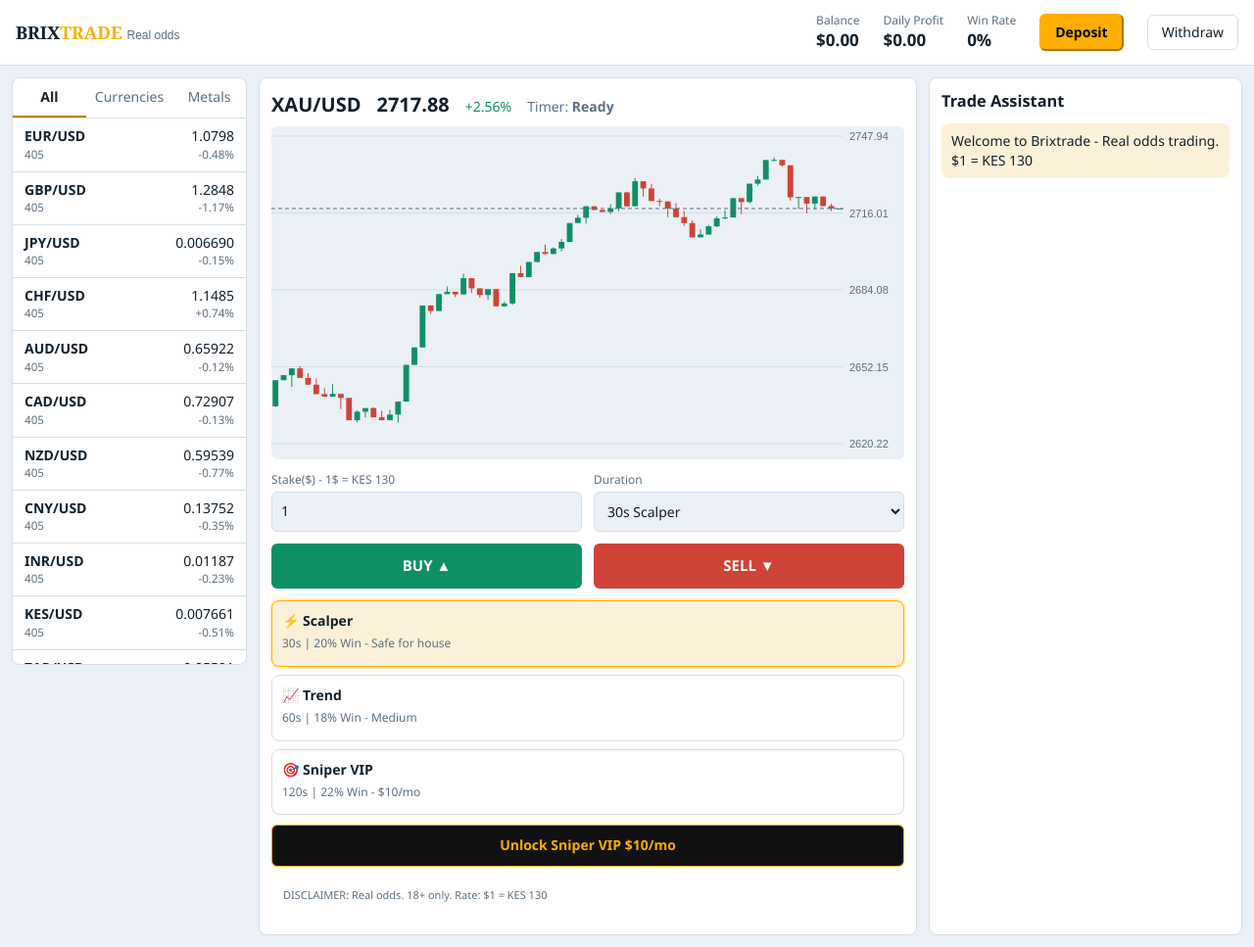
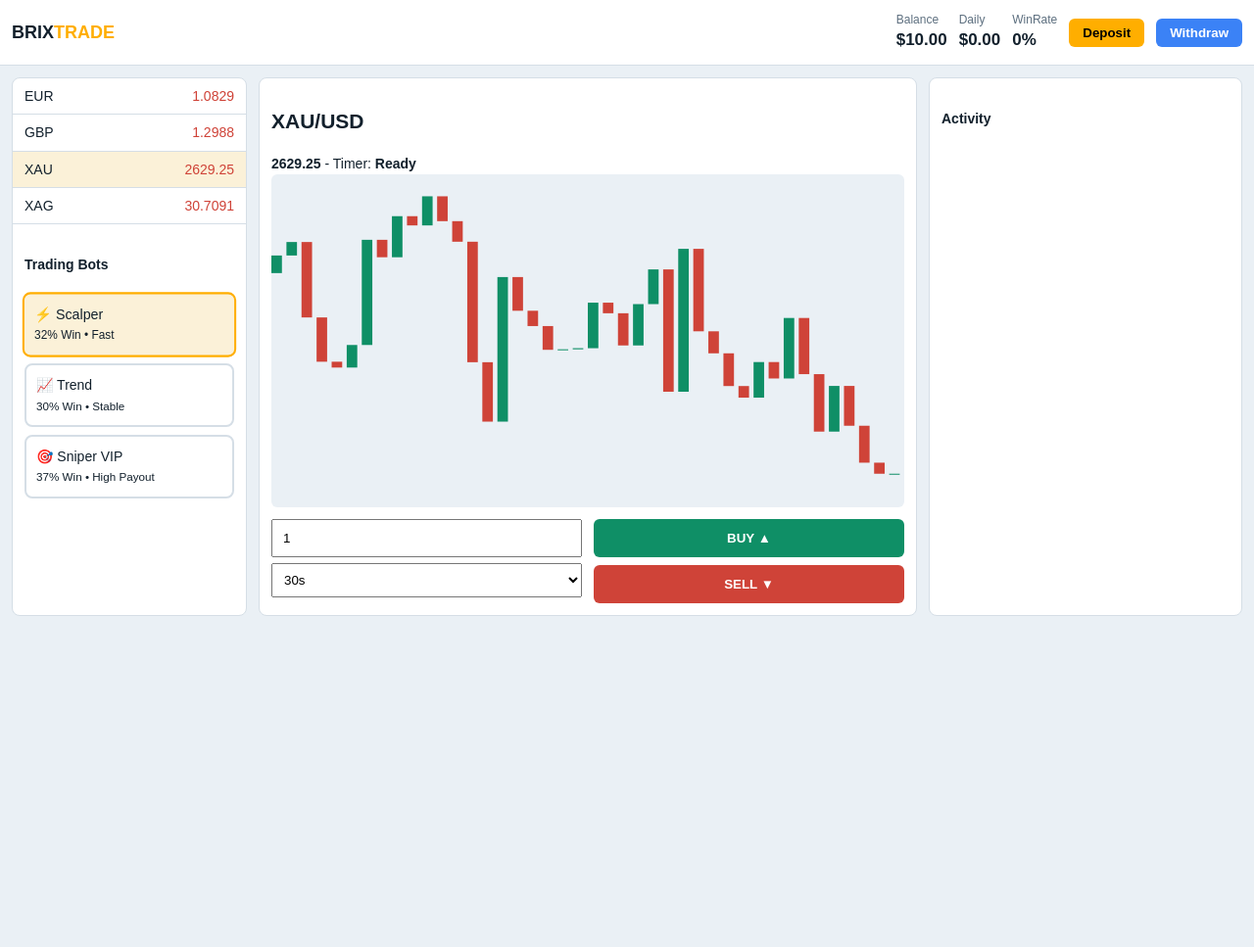
Before and after one commit to milimu-web/bixtrade, a plain HTML site: page trade.html in a window 1280 px wide. Shown: the whole page at 98% size. After the commit the page ends 800 px from the top, so only its background shows below. Drawn offline with Linux system fonts and the light colour scheme.

Commit message:
update brixtrade

```diff
--- a/trade.html
+++ b/trade.html
@@ -1,132 +1,123 @@
 <!doctype html>
 <html lang="en"><head><meta charset="utf-8">
-<meta name="viewport" content="width=device-width, initial-scale=1, viewport-fit=cover">
-<title>Brixtrade – Currency & Metals Trading</title>
+<meta name="viewport" content="width=device-width, initial-scale=1">
+<title>Brixtrade</title>
 <script src="https://js.paystack.co/v1/inline.js"></script>
 <style>
-:root{--bg:#eaf0f5;--pn:#fff;--ink:#12202c;--mut:#5d6f7f;--ln:#d5dee6;--up:#0f8f66;--dn:#cf4338;--ac:#b8841c;--acbg:#fbf1d8;--brix:#ffae00}
-*{box-sizing:border-box}
-body{margin:0;background:var(--bg);color:var(--ink);font:14px/1.45 "Segoe UI",Roboto,Helvetica,Arial,sans-serif}
-button,input,select{font:inherit;color:inherit}
-header{display:flex;flex-wrap:wrap;gap:12px 24px;align-items:center;padding:12px 16px;background:var(--pn);border-bottom:1px solid var(--ln);position:sticky;top:0;z-index:5}
-h1{font:700 18px Georgia,serif;margin:0;margin-right:auto}
-.stat small{display:block;color:var(--mut);font-size:12px}.stat b{font-size:17px;font-variant-numeric:tabular-nums}
-.btn{border:1px solid var(--ln);background:var(--pn);padding:7px 14px;border-radius:6px;cursor:pointer}
-.btn-brix{background:var(--brix);border-color:var(--brix);color:#000;font-weight:700;padding:7px 14px;border-radius:6px;cursor:pointer}
-main{display:grid;grid-template-columns:240px minmax(0,1fr) 320px;gap:12px;padding:12px}
-.pn{background:var(--pn);border:1px solid var(--ln);border-radius:8px;min-width:0}
-#list{max-height:600px;overflow:auto}
-.tabs{display:flex;border-bottom:1px solid var(--ln)}.tabs button{flex:1;border:0;background:none;padding:9px;cursor:pointer;color:var(--mut);border-bottom:2px solid transparent}
-.tabs button.on{color:var(--ink);border-color:var(--ac);font-weight:600}
-.row{display:flex;justify-content:space-between;gap:8px;padding:8px 12px;border-bottom:1px solid var(--ln);cursor:pointer;font-variant-numeric:tabular-nums}
-.row:hover,.row.on{background:var(--acbg)}.row small{color:var(--mut);display:block}
-.up{color:var(--up)}.dn{color:var(--dn)}
-#ch{padding:12px}.ttl{display:flex;flex-wrap:wrap;gap:6px 16px;align-items:baseline}.ttl h2{margin:0;font-size:20px}
-#cv{width:100%;height:340px;display:block;margin-top:8px;background:var(--bg);border-radius:6px}
-#tk{display:grid;grid-template-columns:1fr 1fr;gap:12px;margin-top:12px}
-#tk label{font-size:12px;color:var(--mut);display:block;margin-bottom:4px}
-input,select{width:100%;padding:9px;border:1px solid var(--ln);background:var(--bg);border-radius:6px}
-.buy,.sell{border:0;border-radius:6px;padding:12px;font-weight:800;color:#fff;cursor:pointer;font-size:15px}.buy{background:var(--up)}.sell{background:var(--dn)}
-.bots{display:grid;grid-template-columns:1fr;gap:8px;margin-top:12px}
-.bot-card{border:1px solid var(--ln);padding:10px;border-radius:8px;cursor:pointer;background:var(--pn)}
-.bot-card.active{border-color:var(--brix);background:var(--acbg);box-shadow:0 0 0 2px rgba(255,174,0,0.2)}
-.bot-card h3{margin:0;font-size:14px}.bot-card p{margin:4px 0;font-size:12px;color:var(--mut)}
-.btn-vip{width:100%;margin-top:10px;background:#111;color:var(--brix);border:1px solid var(--brix);padding:10px;border-radius:6px;cursor:pointer;font-weight:700}
-.disclaimer{padding:10px 12px;font-size:11px;color:var(--mut)}
-@media(max-width:1000px){main{grid-template-columns:1fr}#list{max-height:240px}}
+:root{--bg:#eaf0f5;--pn:#fff;--ink:#12202c;--mut:#5d6f7f;--ln:#d5dee6;--up:#0f8f66;--dn:#cf4338;--brix:#ffae00;--acbg:#fbf1d8}
+*{box-sizing:border-box}body{margin:0;background:var(--bg);color:var(--ink);font:14px/1.45 sans-serif}
+header{display:flex;gap:12px;align-items:center;padding:12px;background:var(--pn);border-bottom:1px solid var(--ln);position:sticky;top:0;z-index:5}
+h1{margin:0;margin-right:auto;font-size:18px}
+.stat small{display:block;color:var(--mut);font-size:12px}.stat b{font-size:17px}
+.btn-brix{background:var(--brix);border:0;padding:7px 14px;border-radius:6px;font-weight:700;cursor:pointer}
+main{display:grid;grid-template-columns:240px 1fr 320px;gap:12px;padding:12px}
+.pn{background:var(--pn);border:1px solid var(--ln);border-radius:8px}
+#cv{width:100%;height:340px;display:block;background:var(--bg);border-radius:6px}
+.buy,.sell{border:0;border-radius:6px;padding:12px;font-weight:800;color:#fff;cursor:pointer;width:100%}.buy{background:var(--up)}.sell{background:var(--dn)}
+.bot-card{border:2px solid var(--ln);padding:10px;border-radius:8px;cursor:pointer;margin-top:8px;background:#fff;transition:.2s}.bot-card.active{border-color:var(--brix);background:var(--acbg);transform:scale(1.02)}
+.row{display:flex;justify-content:space-between;padding:8px 12px;border-bottom:1px solid var(--ln);cursor:pointer}.row.on{background:var(--acbg)}.up{color:var(--up)}.dn{color:var(--dn)}
+/* BEAUTIFUL POPUP */
+#popup{position:fixed;inset:0;background:rgba(0,0,0,0.7);display:none;align-items:center;justify-content:center;z-index:100;backdrop-filter:blur(4px)}
+#popup.show{display:flex}
+#popupBox{background:#fff;padding:28px;border-radius:16px;text-align:center;min-width:320px;max-width:90%;animation:pop.3s cubic-bezier(.175,.885,.32,1.275);box-shadow:0 20px 40px rgba(0,0,0,.3)}
+#popupBox.win{border-top:6px solid var(--up)}#popupBox.lose{border-top:6px solid var(--dn)}#popupBox.deposit{border-top:6px solid var(--brix)}#popupBox.withdraw{border-top:6px solid #3b82f6}
+#popupIcon{font-size:48px;margin-bottom:10px}
+#popTitle{margin:8px 0;font-size:22px}#popMsg{color:var(--mut);margin:10px 0 18px;line-height:1.5;white-space:pre-line}
+@keyframes pop{from{transform:scale(.7);opacity:0}to{transform:scale(1);opacity:1}}
 </style></head><body>
-<header><h1>BRIX<span style="color:var(--brix)">TRADE</span> <small style="font:12px sans-serif;color:var(--mut)">Real odds</small></h1>
-<div class="stat"><small>Balance</small><b id="balance">$0.00</b></div><div class="stat"><small>Daily Profit</small><b id="dailyProfit">$0.00</b></div><div class="stat"><small>Win Rate</small><b id="winRate">0%</b></div>
-<button class="btn-brix" onclick="depositWithPaystack()">Deposit</button><button class="btn" onclick="withdraw()">Withdraw</button></header>
+<div id="popup" onclick="closePopup()"><div id="popupBox" onclick="event.stopPropagation()"><div id="popupIcon"></div><h2 id="popTitle"></h2><p id="popMsg"></p><button class="btn-brix" style="width:100%;padding:12px;font-size:15px" onclick="closePopup()">Continue</button></div></div>
+
+<header><h1>BRIX<span style="color:var(--brix)">TRADE</span></h1>
+<div class="stat"><small>Balance</small><b id="balance">$10.00</b></div>
+<div class="stat"><small>Daily</small><b id="dailyProfit">$0.00</b></div>
+<div class="stat"><small>WinRate</small><b id="winRate">0%</b></div>
+<button class="btn-brix" onclick="depositWithPaystack()">Deposit</button>
+<button class="btn-brix" style="background:#3b82f6;color:#fff" onclick="withdrawNow()">Withdraw</button>
+</header>
+
 <main>
-<aside class="pn" id="list"><div class="tabs" id="ft"><button class="on" data-f="all">All</button><button data-f="fx">Currencies</button><button data-f="mt">Metals</button></div><div id="il"></div></aside>
-<section class="pn" id="ch">
-<div class="ttl"><h2 id="sn">-</h2><b id="sp" style="font-size:20px">-</b><span id="sc"></span><span style="color:var(--mut)" id="sq">Timer: <b id="timer">Ready</b></span></div>
+<aside class="pn" style="max-height:600px;overflow:auto"><div id="il"></div>
+<div style="padding:12px">
+<h4>Trading Bots</h4>
+<div class="bot-card active" id="bot-scalper" onclick="selectBot('scalper')">⚡ Scalper<br><small>32% Win • Fast</small></div>
+<div class="bot-card" id="bot-trend" onclick="selectBot('trend')">📈 Trend<br><small>30% Win • Stable</small></div>
+<div class="bot-card" id="bot-sniper" onclick="selectBot('sniper')">🎯 Sniper VIP<br><small>37% Win • High Payout</small></div>
+</div>
+</aside>
+<section class="pn" style="padding:12px">
+<h2 id="sn">XAU/USD</h2><b id="sp"></b> <span id="sc"></span> - Timer: <b id="timer">Ready</b>
 <canvas id="cv"></canvas>
-<div id="tk">
-<div><label>Stake($) - 1$ = KES 130</label><input id="stake" type="number" min="1" step="1" value="1"></div>
-<div><label>Duration</label><select id="duration"><option value="30">30s Scalper</option><option value="60">60s Trend</option><option value="120">120s Sniper VIP</option></select></div>
-<button class="buy" onclick="startTrade('BUY')">BUY ▲</button><button class="sell" onclick="startTrade('SELL')">SELL ▼</button>
+<div style="display:grid;grid-template-columns:1fr 1fr;gap:12px;margin-top:12px">
+<div><input id="stake" style="width:100%;padding:10px" type="number" value="1" min="1"><select id="duration" style="width:100%;margin-top:6px;padding:8px"><option value="30">30s</option><option value="60">60s</option><option value="120">120s VIP</option></select></div>
+<div style="display:grid;gap:8px"><button class="buy" onclick="startTrade('BUY')">BUY ▲</button><button class="sell" onclick="startTrade('SELL')">SELL ▼</button></div>
 </div>
-<div class="bots">
-<div class="bot-card active" onclick="selectBot('scalper', this)"><h3>⚡ Scalper</h3><p>30s | 20% Win - Safe for house</p></div>
-<div class="bot-card" onclick="selectBot('trend', this)"><h3>📈 Trend</h3><p>60s | 18% Win - Medium</p></div>
-<div class="bot-card" onclick="selectBot('sniper', this)"><h3>🎯 Sniper VIP</h3><p>120s | 22% Win - $10/mo</p></div>
-</div>
-<button class="btn-vip" onclick="subscribe()">Unlock Sniper VIP $10/mo</button>
-<p class="disclaimer">DISCLAIMER: Real odds. 18+ only. Rate: $1 = KES 130</p>
 </section>
-<aside class="pn" style="padding:12px"><h3 style="margin:0 0 10px 0">Trade Assistant</h3><div id="msgs" style="display:flex;flex-direction:column;gap:8px;max-height:500px;overflow:auto"></div></aside>
+<aside class="pn" style="padding:12px"><h4>Activity</h4><div id="msgs"></div></aside>
 </main>
+
 <script>
-const PAYSTACK_KEY = "pk_test_22b6fc1db38418de37247a7c48d3f8b32edfd2e2";
-let demoBalance = 0;
-let tradeTimer = null;
-let wins=0, trades=0;
-const USD_TO_KES = 130;
+const PAYSTACK_KEY="pk_test_22b6fc1db38418de37247a7c48d3f8b32edfd2e2";
+let demoBalance=10, tradeTimer=null, wins=0, trades=0, entryPrice=0, activeBot="scalper";
 const $=id=>document.getElementById(id);
-const AS=[["EUR","Euro",1.085,"fx"],["GBP","British Pound",1.30,"fx"],["JPY","Japanese Yen",.0067,"fx"],["CHF","Swiss Franc",1.14,"fx"],["AUD","Australian Dollar",.66,"fx"],["CAD","Canadian Dollar",.73,"fx"],["NZD","New Zealand Dollar",.60,"fx"],["CNY","Chinese Yuan",.138,"fx"],["INR","Indian Rupee",.0119,"fx"],["KES","Kenyan Shilling",.0077,"fx"],["ZAR","South African Rand",.056,"fx"],["NGN","Nigerian Naira",.00065,"fx"],["AED","UAE Dirham",.272,"fx"],["SGD","Singapore Dollar",.76,"fx"],["HKD","Hong Kong Dollar",.128,"fx"],["BRL","Brazilian Real",.18,"fx"],["MXN","Mexican Peso",.05,"fx"],["TRY","Turkish Lira",.029,"fx"],["SEK","Swedish Krona",.095,"fx"],["NOK","Norwegian Krone",.092,"fx"],["XAU","Gold (oz)",2650,"mt"],["XAG","Silver (oz)",31.5,"mt"],["XPT","Platinum (oz)",980,"mt"],["XPD","Palladium (oz)",1010,"mt"],["XCU","Copper (lb)",4.3,"mt"]].map(([k,n,p,t])=>({k,n,p0:p,p,t,v:t=="mt"?.0009:.0004,s:[]}));
+const AS=[["EUR","Euro",1.085,"fx"],["GBP","Pound",1.30,"fx"],["XAU","Gold",2650,"mt"],["XAG","Silver",31.5,"mt"]].map(([k,n,p,t])=>({k,n,p0:p,p,t,v:t=="mt"?.0009:.0004,s:[]}));
 const M=Object.fromEntries(AS.map(a=>[a.k,a]));
 const rn=()=>Math.sqrt(-2*Math.log(1-Math.random()))*Math.cos(6.2832*Math.random());
 function step(a){a.p*=Math.exp(a.v*rn()-.0005*Math.log(a.p/a.p0));const c=a.s[a.s.length-1];c.c=a.p;c.h=Math.max(c.h,a.p);c.l=Math.min(c.l,a.p)}
-AS.forEach(a=>{a.s=[{o:a.p,h:a.p,l:a.p,c:a.p}];a.n=0;for(let i=0;i<400;i++){step(a);if(++a.n%5==0)a.s.push({o:a.p,h:a.p,l:a.p,c:a.p})}});
-let sel="XAU",flt="all";
-const fp=p=>p.toFixed(p>=100?2:p>=1?4:p>=.01?5:6);
-function ui_design(){
- $("il").innerHTML="";AS.filter(a=>flt=="all"||a.t==flt).forEach(a=>{const ch=(a.p/a.s[0].o-1)*100,r=document.createElement("div");r.className="row"+(a.k==sel?" on":"");r.innerHTML=`<span><b>${a.k}/USD</b><small>${a.n}</small></span><span style="text-align:right">${fp(a.p)}<small class="${ch>=0?"up":"dn"}">${ch>=0?"+":""}${ch.toFixed(2)}%</small></span>`;r.onclick=()=>{sel=a.k;ui_design();};$("il").appendChild(r)});
- const a=M[sel],ch=(a.p/a.s[0].o-1)*100;$("sn").textContent=a.k+"/USD";$("sp").textContent=fp(a.p);$("sc").textContent=(ch>=0?"+":"")+ch.toFixed(2)+"%";$("sc").className=ch>=0?"up":"dn";draw();
+AS.forEach(a=>{a.s=[{o:a.p,h:a.p,l:a.p,c:a.p}];a.n=0;for(let i=0;i<200;i++){step(a);if(++a.n%5==0)a.s.push({o:a.p,h:a.p,l:a.p,c:a.p})}});
+let sel="XAU"; const fp=p=>p.toFixed(p>=100?2:4);
+function ui(){ $("il").innerHTML="";AS.forEach(a=>{const r=document.createElement("div");r.className="row"+(a.k==sel?" on":"");r.innerHTML=`${a.k} <span class="${a.p>a.s[0].o?"up":"dn"}">${fp(a.p)}</span>`;r.onclick=()=>{sel=a.k;ui()};$("il").appendChild(r)});$("sn").textContent=sel+"/USD";$("sp").textContent=fp(M[sel].p);draw();}
+function draw(){const cv=$("cv"),d=devicePixelRatio||1,W=cv.clientWidth,H=cv.clientHeight;if(!W)return;cv.width=W*d;cv.height=H*d;const g=cv.getContext("2d");g.scale(d,d);const a=M[sel],D=a.s.slice(-60);let lo=Math.min(...D.map(x=>x.l)),hi=Math.max(...D.map(x=>x.h));const Y=v=>H-16-(v-lo)/(hi-lo)*(H-26),bw=W/D.length;D.forEach((x,i)=>{const cx=i*bw,up=x.c>=x.o;g.fillStyle=up?"#0f8f66":"#cf4338";g.fillRect(cx,Math.min(Y(x.o),Y(x.c)),bw*.7,Math.max(1,Math.abs(Y(x.o)-Y(x.c))))});}
+setInterval(()=>{AS.forEach(a=>{step(a);if(++a.n%5==0)a.s.push({o:a.p,h:a.p,l:a.p,c:a.p})});ui()},1000);ui();
+function updateBalance(){$("balance").textContent="$"+demoBalance.toFixed(2);$("winRate").textContent=trades?Math.round(wins/trades*100)+"%":"0%"}
+updateBalance();
+
+// POPUP SYSTEM
+function showPopup(type, title, icon, msg){
+ const box=$("popupBox"); box.className=type;
+ $("popupIcon").textContent=icon; $("popTitle").textContent=title; $("popMsg").textContent=msg;
+ $("popup").classList.add("show");
 }
-function draw(){const cv=$("cv"),d=devicePixelRatio||1,W=cv.clientWidth,H=cv.clientHeight;if(!W)return;cv.width=W*d;cv.height=H*d;const g=cv.getContext("2d");g.scale(d,d);const cs=getComputedStyle(document.documentElement),C=n=>cs.getPropertyValue(n).trim(),a=M[sel],D=a.s.slice(-70),pr=62;let lo=Math.min(...D.map(x=>x.l)),hi=Math.max(...D.map(x=>x.h)),pd=(hi-lo)*.08||hi*.001;lo-=pd;hi+=pd;const Y=v=>H-16-(v-lo)/(hi-lo)*(H-26),bw=(W-pr)/D.length;g.font="11px sans-serif";g.fillStyle=C("--mut");g.strokeStyle=C("--ln");for(let i=0;i<=4;i++){const v=lo+(hi-lo)*i/4,y=Y(v);g.beginPath();g.moveTo(0,y);g.lineTo(W-pr,y);g.stroke();g.fillText(fp(v),W-pr+6,y+4)}D.forEach((x,i)=>{const cx=i*bw+bw/2,up=x.c>=x.o;g.strokeStyle=g.fillStyle=C(up?"--up":"--dn");g.beginPath();g.moveTo(cx,Y(x.h));g.lineTo(cx,Y(x.l));g.stroke();g.fillRect(cx-bw*.35,Math.min(Y(x.o),Y(x.c)),bw*.7,Math.max(1,Math.abs(Y(x.o)-Y(x.c))))});const ly=Y(a.p);g.setLineDash([4,3]);g.strokeStyle=C("--mut");g.beginPath();g.moveTo(0,ly);g.lineTo(W-pr,ly);g.stroke();g.setLineDash([]);}
-$("ft").onclick=e=>{if(!e.target.dataset.f)return;flt=e.target.dataset.f;[...$("ft").children].forEach(b=>b.classList.toggle("on",b==e.target));ui_design();};
-setInterval(()=>{AS.forEach(a=>{step(a);if(++a.n%5==0)a.s.push({o:a.p,h:a.p,l:a.p,c:a.p})});ui_design();},1000);
-addEventListener("resize",draw);ui_design();
-function say(t){const m=document.createElement("div");m.style.cssText="padding:8px 10px;border-radius:8px;background:var(--acbg)";m.textContent=t;$("msgs").prepend(m);}
-say("Welcome to Brixtrade - Real odds trading. $1 = KES 130");
-function updateBalance(){ $("balance").textContent="$"+demoBalance.toFixed(2); $("winRate").textContent=trades?Math.round(wins/trades*100)+"%":"0%"; }
-updateBalance();
+function closePopup(){ $("popup").classList.remove("show"); }
+function selectBot(k){activeBot=k; document.querySelectorAll(".bot-card").forEach(b=>b.classList.remove("active")); $("bot-"+k).classList.add("active");}
+
+const BOTS={scalper:{name:"Scalper",winIfRight:0.65,payout:0.70},trend:{name:"Trend",winIfRight:0.60,payout:0.75},sniper:{name:"Sniper VIP",winIfRight:0.75,payout:0.80}};
+
 function depositWithPaystack(){
- const usd = prompt(`Deposit amount in USD (Rate $1 = KES ${USD_TO_KES}) e.g 10:`,'10');
- if(!usd) return;
- const usdVal = parseFloat(usd);
- if(isNaN(usdVal) || usdVal<=0){ say('Invalid amount'); return; }
- const kesAmount = Math.round(usdVal * USD_TO_KES);
- const handler=PaystackPop.setup({
-  key: PAYSTACK_KEY,
-  email: 'customer@brixtrade.com',
-  amount: kesAmount * 100,
-  currency: 'KES',
-  callback:function(res){
-   demoBalance += usdVal;
-   updateBalance();
-   say(`Deposit SUCCESS $${usdVal} = KES ${kesAmount} Ref:${res.reference}`);
-  },
-  onClose:function(){ say('Deposit popup closed'); }
- });
- handler.openIframe();
+ const usd=prompt("Enter deposit USD (Rate KES 130):","10"); if(!usd) return;
+ const usdVal=parseFloat(usd); const kes=Math.round(usdVal*130);
+ PaystackPop.setup({key:PAYSTACK_KEY,email:"customer@brixtrade.com",amount:kes*100,currency:"KES",callback:function(r){
+   demoBalance+=usdVal; updateBalance();
+   showPopup("deposit","💰 Deposit Successful","✅",`Amount: $${usdVal} (KES ${kes})\nReference: ${r.reference}\n\nBalance: $${demoBalance.toFixed(2)}\nReady to trade!`);
+ },onClose:function(){ showPopup("lose","Deposit Cancelled","❌","You cancelled the deposit.\nTry again when ready.");}}).openIframe();
 }
-function withdraw(){ say('Withdraw requested - contact support'); }
-function subscribe(){ say('Sniper VIP $10/mo - Paystack test'); }
-function selectBot(bot,el){ document.querySelectorAll('.bot-card').forEach(c=>c.classList.remove('active')); el.classList.add('active'); const d=bot==='scalper'?30:bot==='trend'?60:120; $("duration").value=d; say(bot+' bot '+d+'s selected'); }
+
+function withdrawNow(){
+ if(demoBalance<5){ showPopup("lose","Withdrawal Failed","⚠️",`Minimum withdrawal is $5\nYour balance: $${demoBalance.toFixed(2)}\nKeep trading!`); return; }
+ const amt=prompt(`Withdraw amount (Balance $${demoBalance.toFixed(2)}):`,"5"); if(!amt) return;
+ const val=parseFloat(amt); if(val>demoBalance){ showPopup("lose","Insufficient Balance","❌",`You tried to withdraw $${val}\nAvailable: $${demoBalance.toFixed(2)}`); return; }
+ demoBalance-=val; updateBalance();
+ showPopup("withdraw","🏦 Withdrawal Request Sent","💸",`Amount: $${val.toFixed(2)}\nStatus: Processing (24h)\nMethod: M-Pesa\n\nNew Balance: $${demoBalance.toFixed(2)}`);
+}
+
 function startTrade(dir){
- if(tradeTimer){ say('Trade running wait'); return; }
+ if(tradeTimer){ showPopup("lose","Trade Active","⏳","Wait for current trade to finish"); return}
  const stake=parseFloat($("stake").value)||1;
- if(demoBalance < stake){ say('Low balance - Deposit $ first (KES via Paystack)'); return; }
- const duration=parseInt($("duration").value);
- let left=duration;
+ if(demoBalance<stake){showPopup("lose","Low Balance","⚠️",`Need $${stake} to trade\nBalance: $${demoBalance.toFixed(2)}\nPlease deposit`);return}
+ const duration=parseInt($("duration").value); entryPrice=M[sel].p; let left=duration;
  $("timer").textContent=left+"s";
- say(dir+' $'+stake+' on '+sel+'/USD '+duration+'s started');
  tradeTimer=setInterval(()=>{
    left--; $("timer").textContent=left+"s";
    if(left<=0){
-     clearInterval(tradeTimer); tradeTimer=null;
-     $("timer").textContent="Ready";
-     trades++;
-     const win=Math.random()<0.20;
-     if(win){ wins++; const profit=stake*0.85; demoBalance+=profit; $("dailyProfit").textContent="+$"+profit.toFixed(2); say(`WIN +$${profit.toFixed(2)}`); }
-     else { demoBalance-=stake; $("dailyProfit").textContent="-$"+stake.toFixed(2); say(`LOSS -$${stake}`); }
-     updateBalance();
+     clearInterval(tradeTimer); tradeTimer=null; $("timer").textContent="Ready"; trades++;
+     const exitPrice=M[sel].p; const wentUp=exitPrice>entryPrice;
+     let guessedRight=(dir==="BUY"&&wentUp)||(dir==="SELL"&&!wentUp);
+     let bot=BOTS[activeBot]; let win=guessedRight?Math.random()<bot.winIfRight:false;
+     if(win){ wins++; const profit=stake*bot.payout; demoBalance+=profit; updateBalance();
+       showPopup("win",`🎉 ${bot.name} WIN!`,"💰",`Direction: ${dir} ${wentUp?"UP 📈":"DOWN 📉"}\nEntry: ${fp(entryPrice)}\nExit: ${fp(exitPrice)}\n\nProfit: +$${profit.toFixed(2)}\nStake: $${stake}\nNew Balance: $${demoBalance.toFixed(2)}`);
+     } else { demoBalance-=stake; updateBalance();
+       showPopup("lose",`💥 ${bot.name} LOSS`,"📉",`Direction: ${dir} ${wentUp?"UP 📈":"DOWN 📉"}\nEntry: ${fp(entryPrice)}\nExit: ${fp(exitPrice)}\n\nLoss: -$${stake.toFixed(2)}\nPayout if won: $${(stake*bot.payout).toFixed(2)}\nBalance: $${demoBalance.toFixed(2)}\n\nTry again - market moves fast!`);
+     }
    }
  },1000);
 }
-</script>
-</body></html>
+</script></body></html>
```
